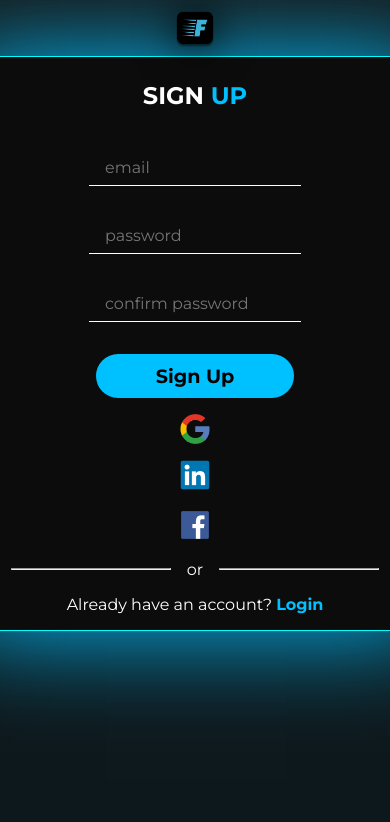
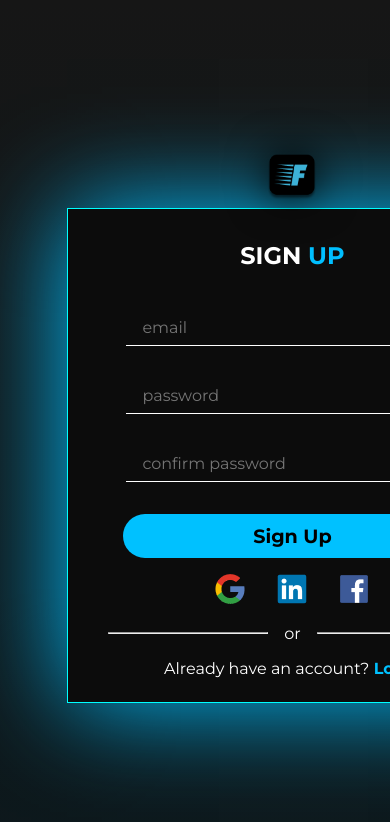
Before and after one commit to MohamedFazil89/Fitness-AI, a React (Create React App) app: page / in a window 390 px wide. Shown: the top 822 px of the page. Built offline with nearby package versions, Linux system fonts and the light colour scheme.

Commit message:
Minimum responsive code add

```diff
--- a/src/App.css
+++ b/src/App.css
@@ -166,6 +166,7 @@ input[type="number"]::-webkit-outer-spin-button {
 .OAuth-container{
   display: flex;
   gap: 2rem;
+
 }
 
 .Already-Account{
@@ -199,11 +200,11 @@ input[type="number"]::-webkit-outer-spin-button {
   cursor: pointer;
   /* color: red; */
 }
-.OAuth-container span:nth-child(1){
+
+/* .OAuth-container span:nth-child(1){
  /* color: white; */
 
-
-}
+ */
 .OAuth-container span:nth-child(2){
   color: rgb(46, 203, 255);
 }
@@ -230,99 +231,28 @@ input[type="number"]::-webkit-outer-spin-button {
 
 /* For tablets and small screens */
 @media (max-width: 1024px) {
-  .SignUp-container {
-    flex-direction: column;
-  }
 
-  .Image-container {
-    width: 100%;
-    height: 50vh;
-  }
-
-  .Form-container {
-    margin-left: 0;
-  }
-
-  .input {
-    width: 250px;
-  }
-
-  .SignUp-btn {
-    padding: 10px 100px;
-  }
 }
 
 /* For mobile screens */
 @media (max-width: 768px) {
-  .SignUp-container {
-    flex-direction: column;
+  .SignUp-btn{
+
+  }
+  .Title{
+    font-size: 1.5rem;
+  }
+  .input{
+    /* width: 100%; */
   }
 
-  .Image-container {
-    width: 100%;
-    height: 40vh;
+  .Form-elements{
+    padding: .5rem;
   }
 
-  .Form-container {
-    margin-left: 0;
-  }
-
-  .input {
-    width: 220px;
-  }
-
-  .SignUp-btn {
-    padding: 10px 80px;
-  }
-
-  .Title {
-    font-size: 2rem;
-  }
-
-  .Logo {
-    width: 40px;
-    height: 40px;
-  }
-
-  .Forgot {
-    margin-left: 9rem;
-    font-size: 0.9rem;
-  }
 }
 
 /* For extra small mobile screens */
 @media (max-width: 480px) {
-  .Image-container {
-    display: none;
-  }
 
-  .Form-container {
-    margin-left: 0;
-  }
-
-  .input {
-    width: 180px;
-  }
-
-  .SignUp-btn {
-    padding: 10px 60px;
-  }
-
-  .Title {
-    font-size: 1.5rem;
-  }
-
-  .Forgot {
-    margin-left: 7rem;
-    font-size: 0.8rem;
-  }
-
-  .Already-Account {
-    text-align: center;
-  }
-
-  .OAuth-container {
-    flex-direction: column;
-    gap: 1rem;
-  }
 }
```
